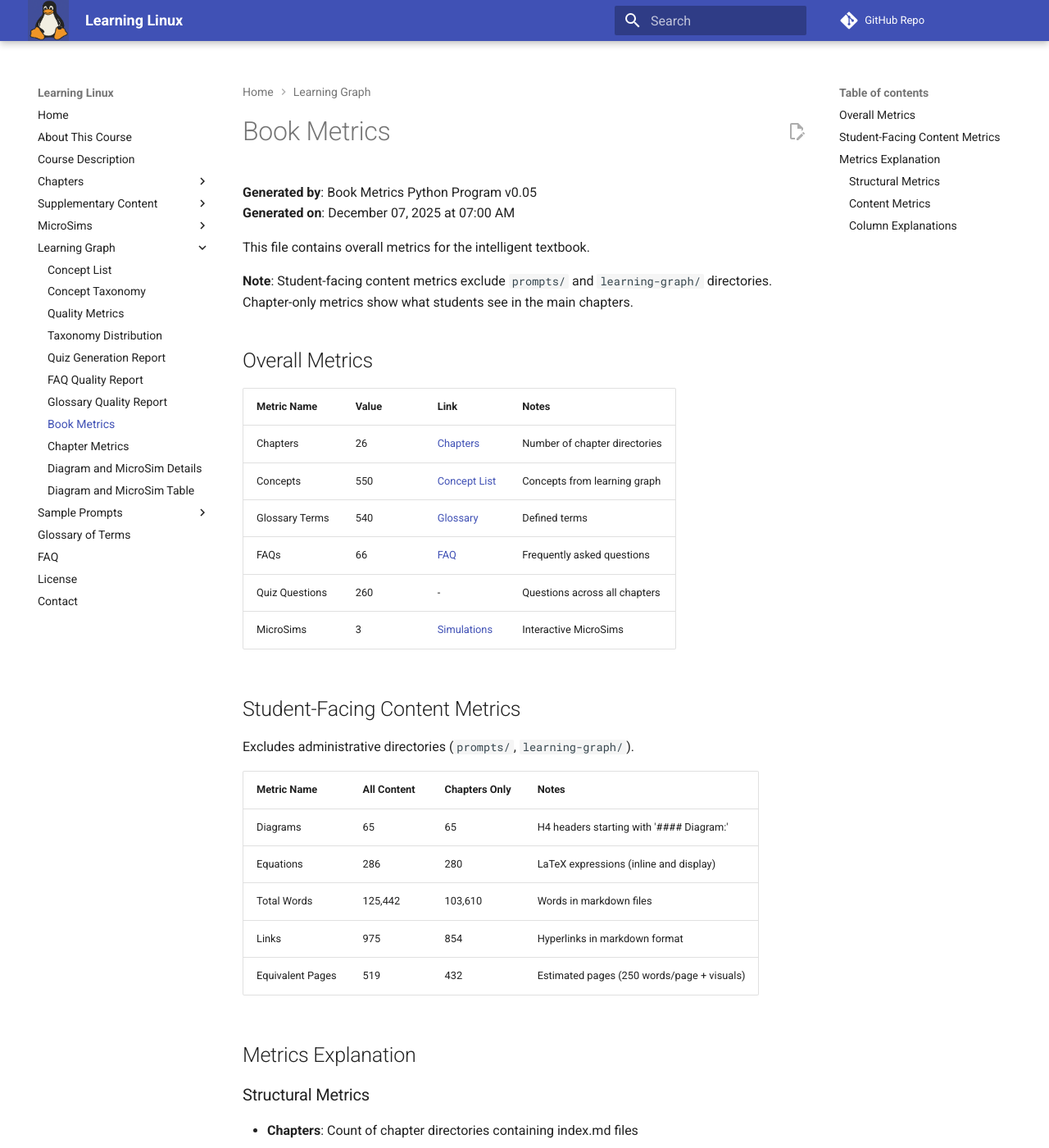
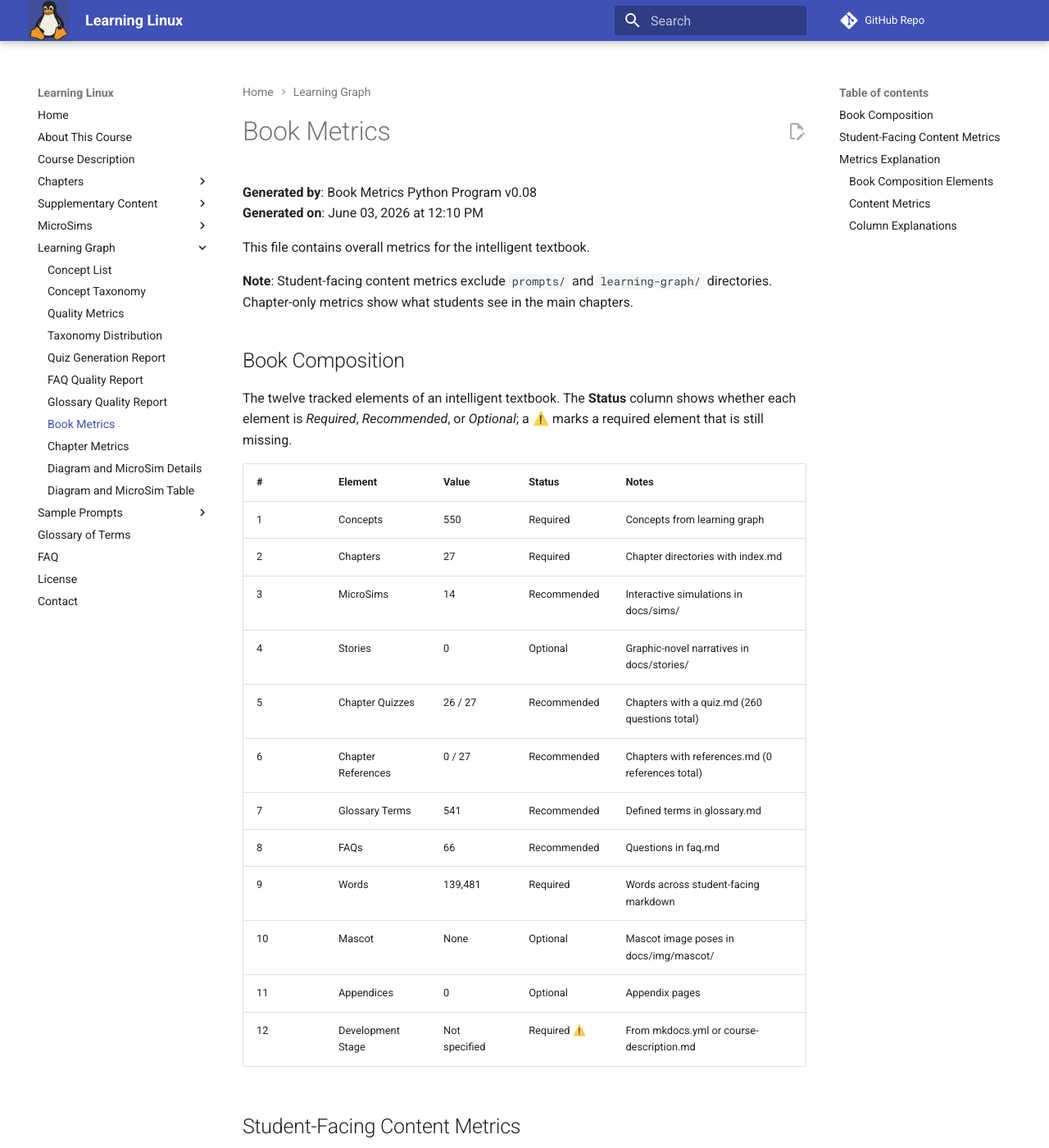
Before and after one commit to dmccreary/learning-linux, an MkDocs documentation site: the page built from docs/learning-graph/book-metrics.md, in a window 1280 px wide and 1400 px high. Shown: the whole window at 82% size. Built offline with MkDocs 1.6.1 and Material for MkDocs 9.7.7, drawn with Linux system fonts in a browser that asks for light colours; comment, search, counter and statistics services are not loaded; some of the changed text lies outside the part shown.

Commit message:
Add book-metrics.json learning graph metrics and content updates
Co-Authored-By: Claude Opus 4.8 <noreply@anthropic.com>

```diff
--- a/docs/learning-graph/book-metrics.md
+++ b/docs/learning-graph/book-metrics.md
@@ -1,22 +1,30 @@
 # Book Metrics
 
-**Generated by**: Book Metrics Python Program v0.05
-**Generated on**: December 07, 2025 at 07:00 AM
+**Generated by**: Book Metrics Python Program v0.08
+**Generated on**: June 03, 2026 at 12:10 PM
 
 This file contains overall metrics for the intelligent textbook.
 
 **Note**: Student-facing content metrics exclude `prompts/` and `learning-graph/` directories. Chapter-only metrics show what students see in the main chapters.
 
-## Overall Metrics
+## Book Composition
 
-| Metric Name | Value | Link | Notes |
-|-------------|-------|------|-------|
-| Chapters | 26 | [Chapters](../chapters/index.md) | Number of chapter directories |
-| Concepts | 550 | [Concept List](./concept-list.md) | Concepts from learning graph |
-| Glossary Terms | 540 | [Glossary](../glossary.md) | Defined terms |
-| FAQs | 66 | [FAQ](../faq.md) | Frequently asked questions |
-| Quiz Questions | 260 | - | Questions across all chapters |
-| MicroSims | 3 | [Simulations](../sims/index.md) | Interactive MicroSims |
+The twelve tracked elements of an intelligent textbook. The **Status** column shows whether each element is *Required*, *Recommended*, or *Optional*; a ⚠️ marks a required element that is still missing.
+
+| # | Element | Value | Status | Notes |
+|---|---------|-------|--------|-------|
+| 1 | Concepts | 550 | Required | Concepts from learning graph |
+| 2 | Chapters | 27 | Required | Chapter directories with index.md |
+| 3 | MicroSims | 14 | Recommended | Interactive simulations in docs/sims/ |
+| 4 | Stories | 0 | Optional | Graphic-novel narratives in docs/stories/ |
+| 5 | Chapter Quizzes | 26 / 27 | Recommended | Chapters with a quiz.md (260 questions total) |
+| 6 | Chapter References | 0 / 27 | Recommended | Chapters with references.md (0 references total) |
+| 7 | Glossary Terms | 541 | Recommended | Defined terms in glossary.md |
+| 8 | FAQs | 66 | Recommended | Questions in faq.md |
+| 9 | Words | 139,481 | Required | Words across student-facing markdown |
+| 10 | Mascot | None | Optional | Mascot image poses in docs/img/mascot/ |
+| 11 | Appendices | 0 | Optional | Appendix pages |
+| 12 | Development Stage | Not specified | Required ⚠️ | From mkdocs.yml or course-description.md |
 
 ## Student-Facing Content Metrics
 
@@ -25,21 +33,27 @@ Excludes administrative directories (`prompts/`, `learning-graph/`).
 | Metric Name | All Content | Chapters Only | Notes |
 |-------------|-------------|---------------|-------|
 | Diagrams | 65 | 65 | H4 headers starting with '#### Diagram:' |
-| Equations | 286 | 280 | LaTeX expressions (inline and display) |
-| Total Words | 125,442 | 103,610 | Words in markdown files |
-| Links | 975 | 854 | Hyperlinks in markdown format |
-| Equivalent Pages | 519 | 432 | Estimated pages (250 words/page + visuals) |
+| Equations | 319 | 280 | LaTeX expressions (inline and display) |
+| Total Words | 139,481 | 108,670 | Words in markdown files |
+| Links | 1090 | 893 | Hyperlinks in markdown format |
+| Equivalent Pages | 581 | 457 | Estimated pages (250 words/page + visuals) |
 
 ## Metrics Explanation
 
-### Structural Metrics
+### Book Composition Elements
 
-- **Chapters**: Count of chapter directories containing index.md files
-- **Concepts**: Number of rows in learning-graph.csv
-- **Glossary Terms**: H4 headers in glossary.md
-- **FAQs**: H3 headers in faq.md
-- **Quiz Questions**: H4 headers with numbered questions (e.g., '#### 1.') or H2 headers in quiz.md files
-- **MicroSims**: Directories in docs/sims/ with index.md files
+- **Concepts** *(required)*: Number of rows in learning-graph.csv
+- **Chapters** *(required)*: Count of chapter directories containing index.md files
+- **MicroSims** *(recommended)*: Directories in docs/sims/ with index.md files
+- **Stories** *(optional)*: Story directories in docs/stories/ with index.md files
+- **Chapter Quizzes** *(recommended)*: Chapters containing a quiz.md file (with total quiz questions in the notes)
+- **Chapter References** *(recommended)*: Chapters containing a references.md file (with total reference entries in the notes)
+- **Glossary Terms** *(recommended)*: H4 headers in glossary.md
+- **FAQs** *(recommended)*: H3 headers in faq.md
+- **Words** *(required)*: All words in student-facing markdown files (excluding code blocks and URLs)
+- **Mascot** *(optional)*: Image files (poses) in docs/img/mascot/
+- **Appendices** *(optional)*: Pages in the appendices/ directory (excluding index.md)
+- **Development Stage** *(required)*: `development_stage` value in mkdocs.yml (or course-description.md); shows 'Not specified' if absent
 
 ### Content Metrics
 
```
Also changed, not shown: docs/learning-graph/book-metadata.json (added, +24 -0 lines), docs/learning-graph/book-metrics.json (added, +27 -0 lines), docs/learning-graph/chapter-metrics.md (+33 -30 lines), 1 other file.
